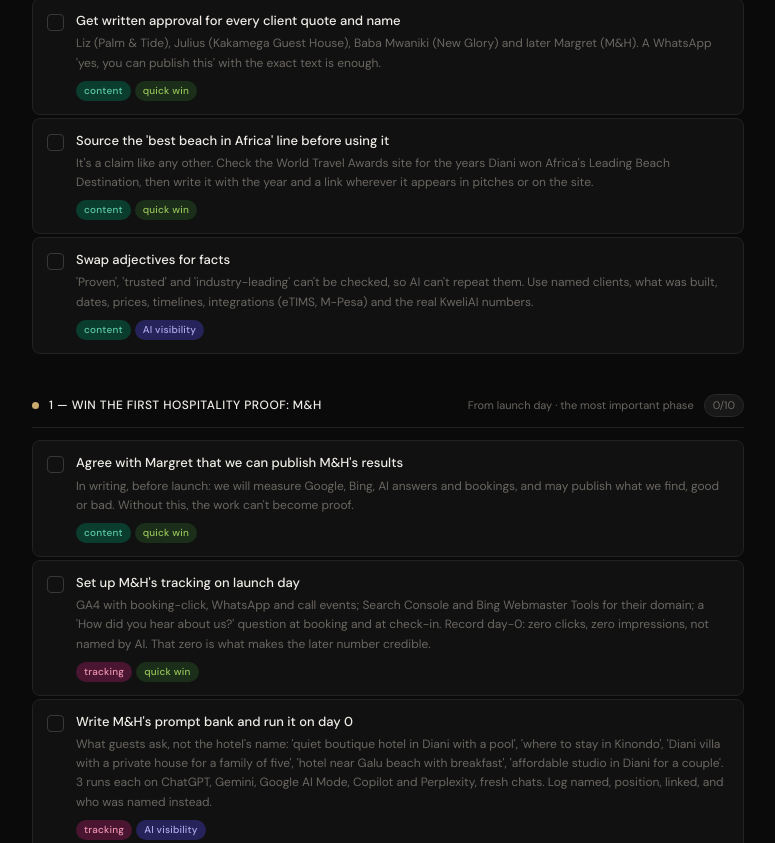
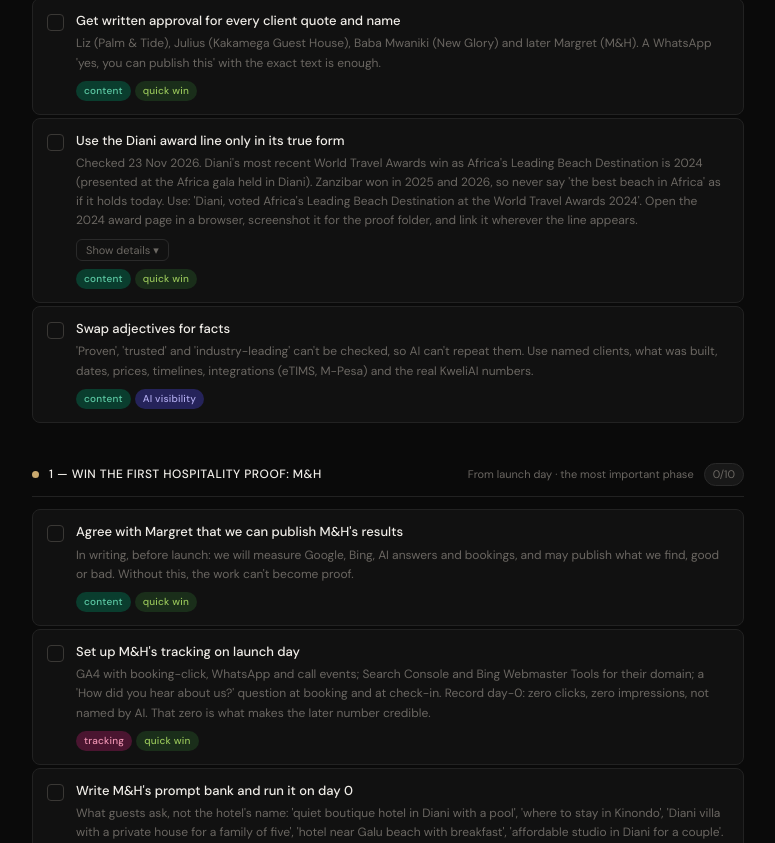
Before and after one commit to MohammadNyundo/pva_seochecklist, a plain HTML site: page index.html in a window 1280 px wide. Shown: the part 1594-2437 px from the top of the page, without its empty margins (252-1027 px from the left). Drawn offline with Linux system fonts and the light colour scheme.

Commit message:
Diani award line: confirmed 2024 wording, Zanzibar won 2025 and 2026
Co-Authored-By: Claude Opus 5.5 <noreply@anthropic.com>

```diff
--- a/index.html
+++ b/index.html
@@ -271,7 +271,7 @@ const PH=[
 {k:"p_shots",t:"Keep a proof folder for every number we show",d:"Screenshot the Bing AI citations report for KweliAI (July to October 2026) and the Google and Bing results for 'KweliAI'. Save them with the date. In a field visit, the proof is on your phone in two taps.",tags:["track","quick"]},
 {k:"p_softproof",t:"Confirm the Safina and Jahazi numbers with the clients",d:"Kakamega Guest House (2x reservations, 100% live time) and New Glory (50% faster service, 2x customers a minute). Ask Julius and Baba Mwaniki to confirm in a WhatsApp message, or say what really changed. Keep what they confirm, reword what they don't.",tags:["content","quick"]},
 {k:"p_quotes",t:"Get written approval for every client quote and name",d:"Liz (Palm &amp; Tide), Julius (Kakamega Guest House), Baba Mwaniki (New Glory) and later Margret (M&amp;H). A WhatsApp 'yes, you can publish this' with the exact text is enough.",tags:["content","quick"]},
-{k:"p_diani",t:"Source the 'best beach in Africa' line before using it",d:"It's a claim like any other. Check the World Travel Awards site for the years Diani won Africa's Leading Beach Destination, then write it with the year and a link wherever it appears in pitches or on the site.",tags:["content","quick"]},
+{k:"p_diani",t:"Use the Diani award line only in its true form",d:"Checked 23 Nov 2026. Diani's most recent World Travel Awards win as Africa's Leading Beach Destination is 2024 (presented at the Africa gala held in Diani). Zanzibar won in 2025 and 2026, so never say 'the best beach in Africa' as if it holds today. Use: 'Diani, voted Africa's Leading Beach Destination at the World Travel Awards 2024'. Open the 2024 award page in a browser, screenshot it for the proof folder, and link it wherever the line appears.",tags:["content","quick"],x:"<table><tr><th>Year</th><th>Africa's Leading Beach Destination</th></tr><tr><td>2014–2019</td><td>Diani Beach (2015 and 2017 confirmed via award pages; others from the WTA history, check)</td></tr><tr><td>2020</td><td>Plettenberg Bay</td></tr><tr><td>2021–2022</td><td>Zanzibar</td></tr><tr><td>2023</td><td>Diani Beach (check)</td></tr><tr><td><strong>2024</strong></td><td><strong>Diani Beach</strong></td></tr><tr><td>2025</td><td>Zanzibar (Dar es Salaam gala)</td></tr><tr><td>2026</td><td>Zanzibar (Zanzibar gala)</td></tr></table><div class=\"note\">Only if every year is confirmed on worldtravelawards.com: 'Africa's Leading Beach Destination eight times (most recently 2024)'. Source: <a href=\"https://www.worldtravelawards.com/award-africas-leading-beach-destination-2024\" target=\"_blank\" rel=\"noopener\" style=\"color:var(--accent)\">WTA 2024 award page</a>.</div>"},
 {k:"p_adj",t:"Swap adjectives for facts",d:"'Proven', 'trusted' and 'industry-leading' can't be checked, so AI can't repeat them. Use named clients, what was built, dates, prices, timelines, integrations (eTIMS, M-Pesa) and the real KweliAI numbers.",tags:["content","ai"]}
 ]},
 {dot:"#c9a96e",name:"1 — Win the first hospitality proof: M&H",week:"From launch day · the most important phase",items:[
@@ -319,7 +319,7 @@ const PH=[
 ]},
 {dot:"#1D9E75",name:"5 — Field sales: the site in your hand",week:"Before every visit",items:[
 {k:"p_field",t:"Make the site work across a desk on a phone",d:"Owners will tap what you show them. The M&amp;H card, the KweliAI case study, the Diani report and the Safina comparison must load fast on mobile data and read well on a small screen. Test it on your own phone on Safaricom data.",tags:["money","tech","quick"]},
-{k:"p_pitch",t:"Tell the story in the order it happened",d:"'I built KweliAI from nothing and Bing's AI cites it 313 times a month. I'm bringing that formula to Diani, starting with M&amp;H. We get you discovered, the story and real numbers get you trusted, and the software gets you booked.' Every part of that sentence has proof behind it.",tags:["money"]},
+{k:"p_pitch",t:"Tell the story in the order it happened",d:"'I built KweliAI from nothing and Bing's AI cites it 313 times a month. I'm bringing that formula to Diani, voted Africa's Leading Beach Destination in 2024, starting with M&amp;H. We get you discovered, the story and real numbers get you trusted, and the software gets you booked.' Every part of that sentence has proof behind it.",tags:["money"]},
 {k:"p_local",t:"Show them their own AI answer",d:"Before the visit, ask ChatGPT and Gemini 'best [their type of business] in Diani' and screenshot it. Showing an owner whether they appear, and who appears instead, makes it about their business, not ours.",tags:["money","ai","quick"]},
 {k:"p_agent",t:"Run the 5-minute test: can they hire us from their phone?",d:"After you leave, can the owner request a demo or quote using only what's public? Tel, WhatsApp and the form must work, and the reply-time promise must match everywhere.",tags:["money","quick"]},
 {k:"p_official",t:"Give 'book a demo' and 'get a quote' clear pages",d:"Google is testing a top spot in AI answers for the one official page that finishes a task. Say what happens, how long it takes and what to prepare.",tags:["money","content"]}
```
